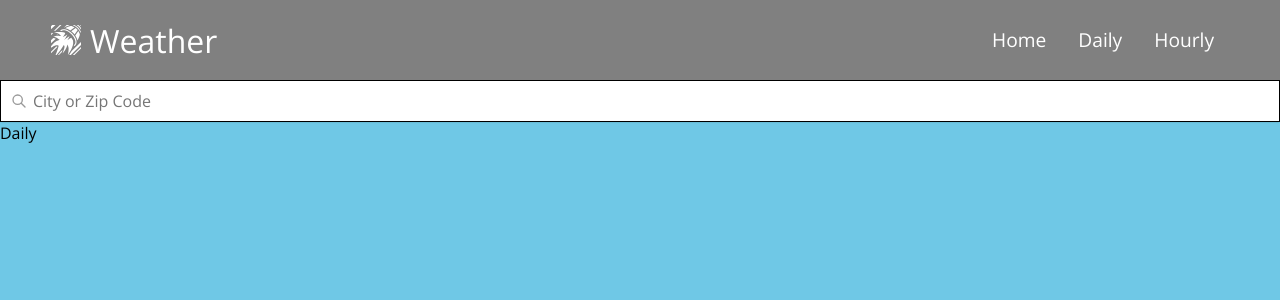
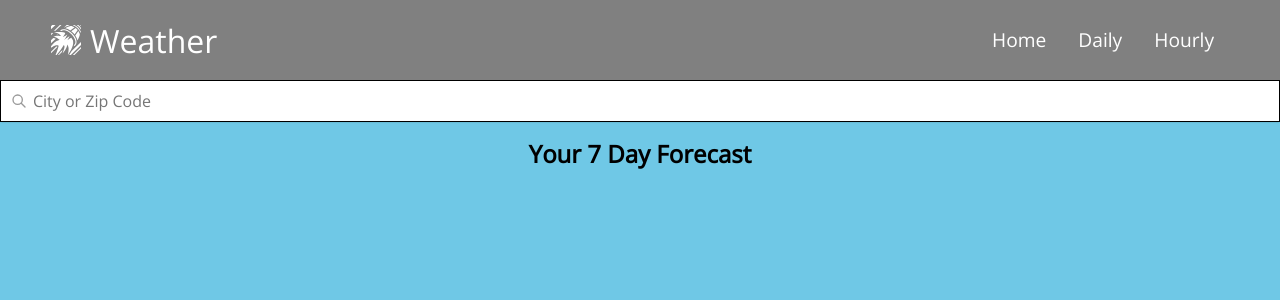
Before and after one commit to chapmancbVCU/react-weather-app, a React (Vite) app: page /react-weather-app/daily in a window 1280 px wide. Shown: the top 300 px of the page. Built offline with nearby package versions, Linux system fonts and the light colour scheme; no server answers.

Commit message:
Added title and its styling

```diff
--- a/src/routes/Daily.tsx
+++ b/src/routes/Daily.tsx
@@ -23,7 +23,7 @@ interface DailyPageProps {
 const Daily : FC<DailyPageProps> = ({ weather }) => {
     return (
         <>
-            <div>Daily</div>
+            <h2 className='page-title'>Your 7 Day Forecast</h2>
         </>
     )
 };
--- a/src/routes/Hourly.tsx
+++ b/src/routes/Hourly.tsx
@@ -23,7 +23,7 @@ interface HourlyPageProps {
 const Hourly : FC<HourlyPageProps> =({ weather }) => {
     return (
         <>
-            <div>Hourly</div>
+            <h2 className='page-title'>Hourly Forecast</h2>
         </>
     )
 };
```
